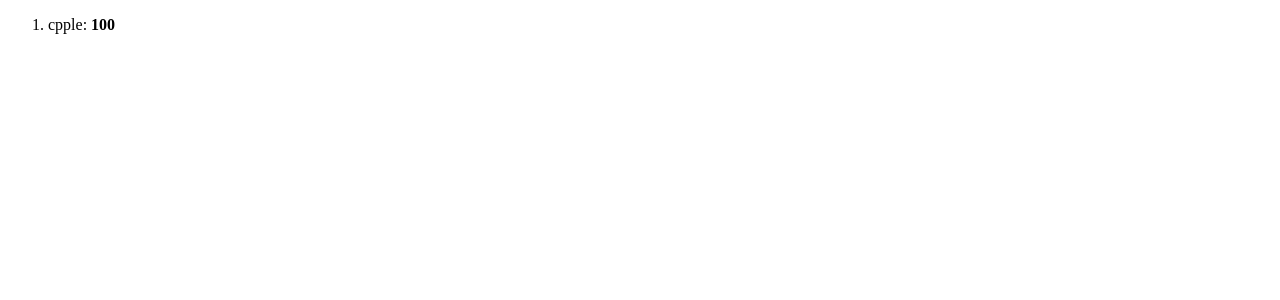
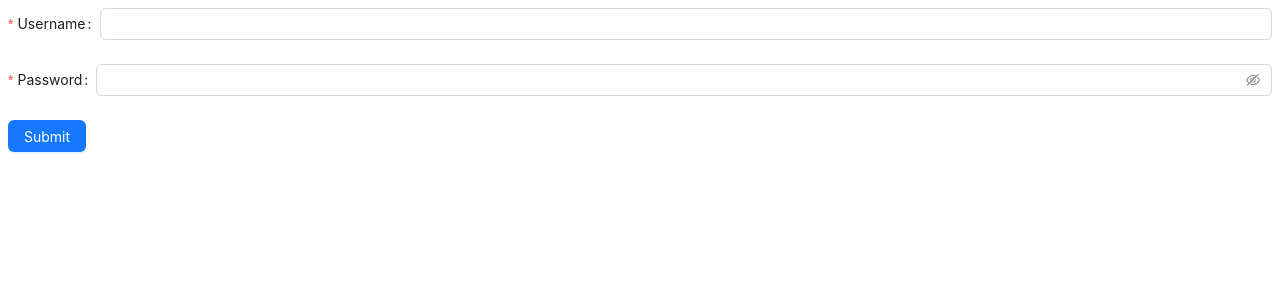
Before and after one commit to luqc123/my-react-appbuilder, a React (Vite) app: page / in a window 1280 px wide. Shown: the top 300 px of the page. Built offline with nearby package versions, Linux system fonts and the light colour scheme.

Commit message:
antd的Form test

```diff
--- a/package.json
+++ b/package.json
@@ -10,8 +10,11 @@
     "preview": "vite preview"
   },
   "dependencies": {
+    "antd": "^5.16.2",
     "react": "^18.2.0",
-    "react-dom": "^18.2.0"
+    "react-dom": "^18.2.0",
+    "react-redux": "^9.1.1",
+    "redux": "^5.0.1"
   },
   "devDependencies": {
     "@types/react": "^18.2.56",
--- a/src/App.jsx
+++ b/src/App.jsx
@@ -1,10 +1,11 @@
-import List from "./List"
+import React from "react";
+import LoginForm from "./LoginForm.jsx";
 
 //npm run dev start test
 function App() {
     return(
       <>
-        <List/>
+      <LoginForm/>
       </>
     );
 }
--- /dev/null
+++ b/src/LoginForm.jsx
@@ -0,0 +1,38 @@
+import { Form, Input, Button, } from "antd";
+
+const LoginForm = ()=>{
+  const onFinish = (values) => {
+    console.log("Success:", values);
+  };
+  const onFinishFailed = (errorInfo) => {
+    console.log("Failed:", errorInfo);
+  };
+  return (
+    <Form name="basic"
+    initialValues={{remember:true}}
+    onFinish={onFinish}
+    onFinishFailed={onFinishFailed}>
+      <Form.Item
+        label="Username"
+        name="username"
+        rules={[{required:true,message:"Please input your username!"}]}>
+          <Input/>
+      </Form.Item>
+
+      <Form.Item
+        label="Password"
+        name="password"
+        rules={[{required:true,message:"Please input your password!"}]}>
+          <Input.Password/>
+      </Form.Item>
+
+      <Form.Item>
+        <Button type="primary" htmlType="submit">
+          Submit
+        </Button>
+      </Form.Item>
+    </Form>
+  );
+};
+
+export default LoginForm;
```
Also changed, not shown: 1 other file (tests, documents, lock files or other folders).
